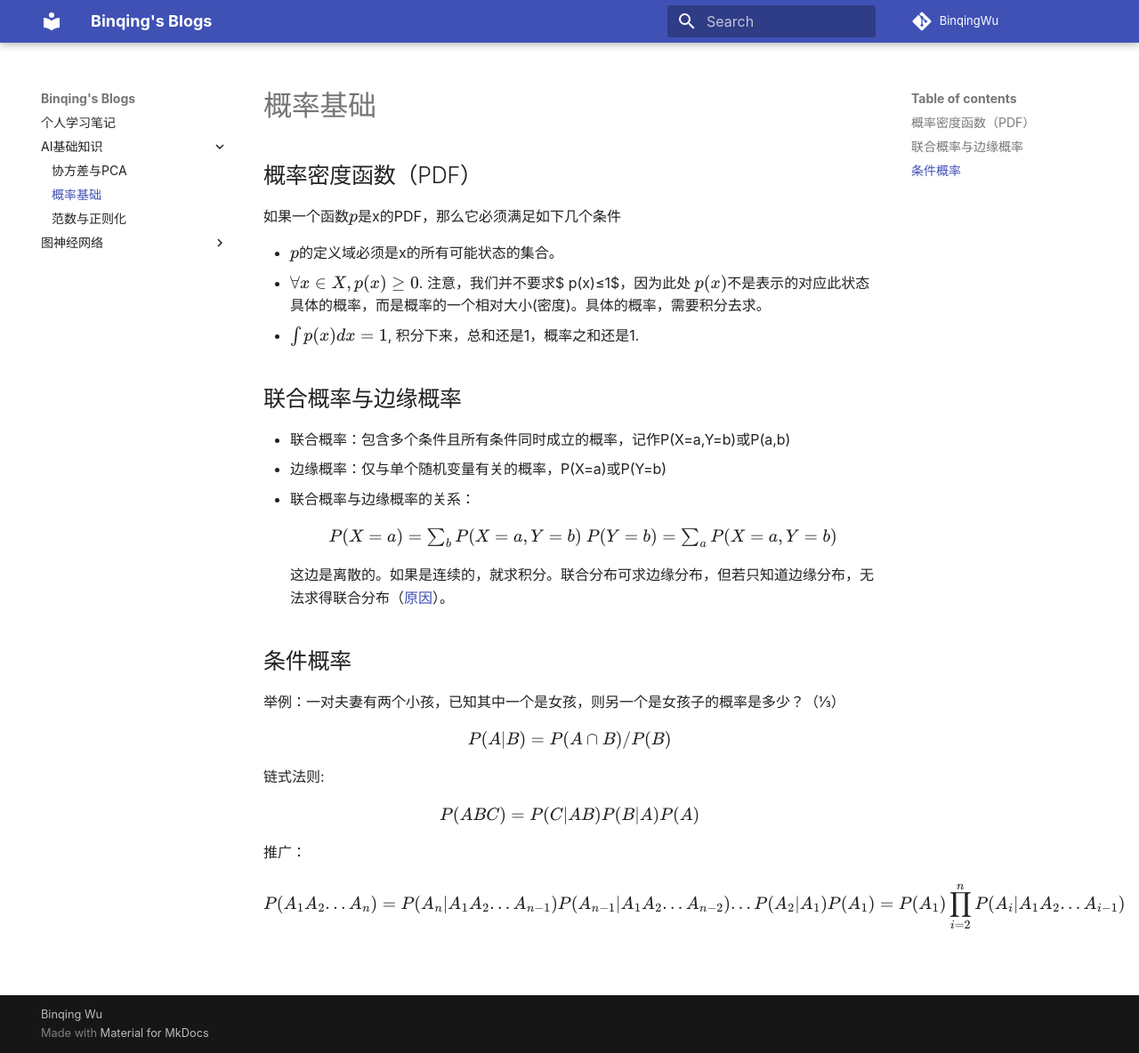
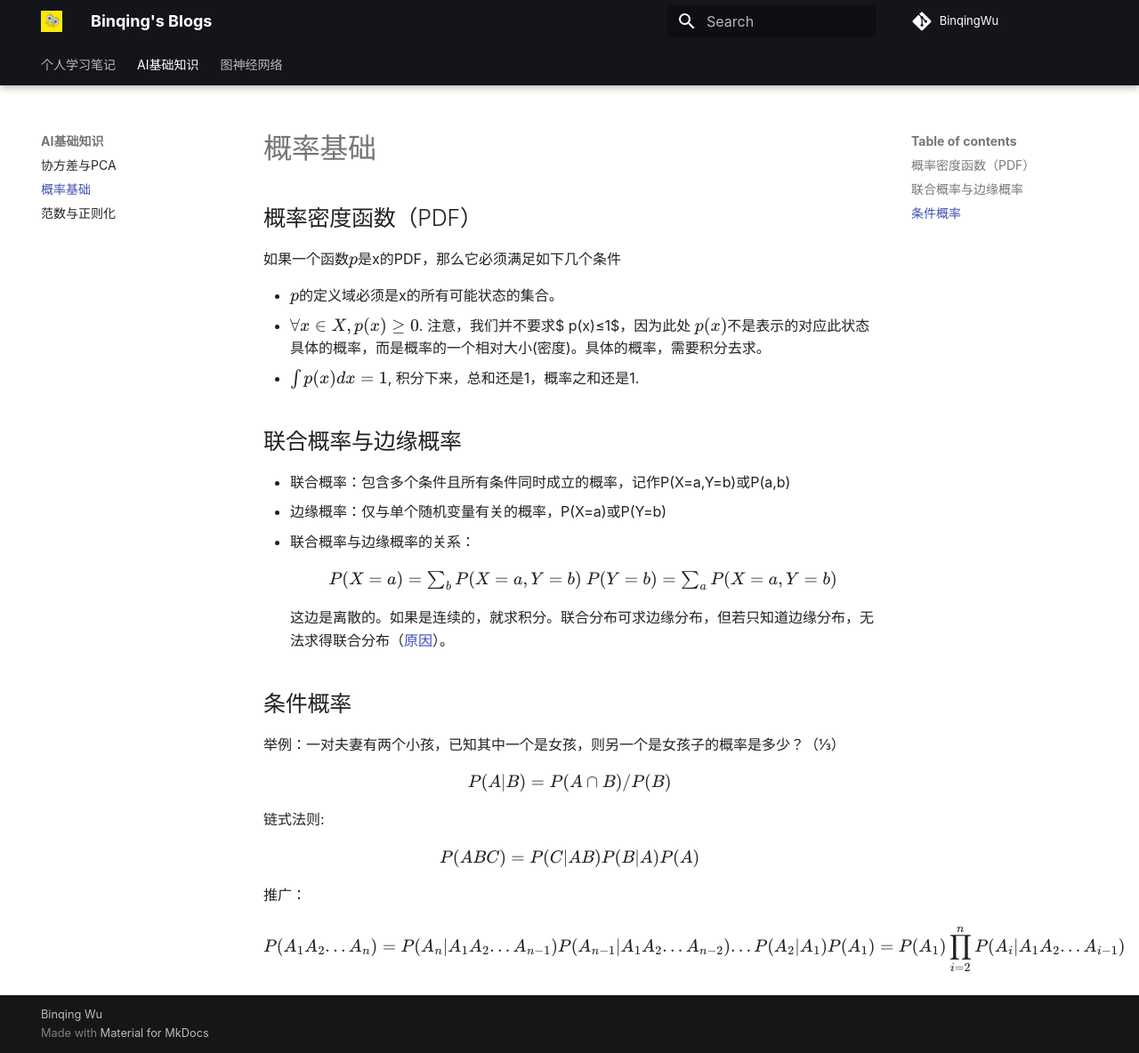
Before and after one commit to BinqingWu/blog, an MkDocs documentation site: the page built from docs/AI基础知识/概率基础与贝叶斯网络.md, in a window 1280 px wide and 1184 px high. Shown: the whole window at 89% size. Built offline with MkDocs 1.6.1 and Material for MkDocs 9.7.7, drawn with Linux system fonts in a browser that asks for light colours; nearby versions of some CDN libraries.

Commit message:
更新主题色/导航栏

```diff
--- a/mkdocs.yml
+++ b/mkdocs.yml
@@ -9,6 +9,13 @@ theme:
     name: material
     font: false
     custom_dir: docs/overrides
+    logo: images/favicon.jpg
+    favicon: images/favicon.jpg
+    palette:
+        primary: black
+    features:
+        - navigation.tabs
+        - navigation.tabs.sticky
 extra_javascript:
     - js/config.js
     - https://cdn.bootcdn.net/ajax/libs/mathjax/3.1.0/es5/tex-mml-chtml.min.js
```
Also changed, not shown: docs/images/favicon.jpg (added), docs/img/favicon.ico (deleted), site/404.html, site/AI基础知识/协方差和PCA/index.html, site/AI基础知识/概率基础与贝叶斯网络/index.html, site/AI基础知识/范数和正则化/index.html, site/images/favicon.jpg (added), site/img/favicon.ico (deleted), site/index.html, site/图神经网络/GNN/index.html, 1 other file.
